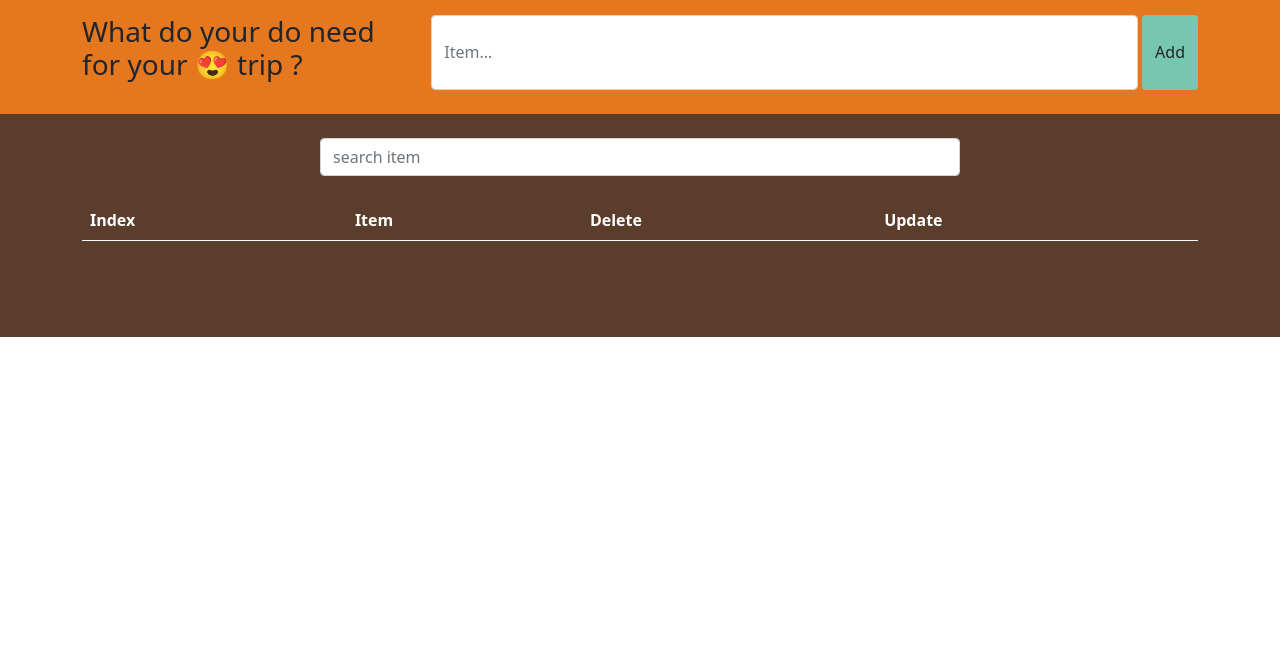
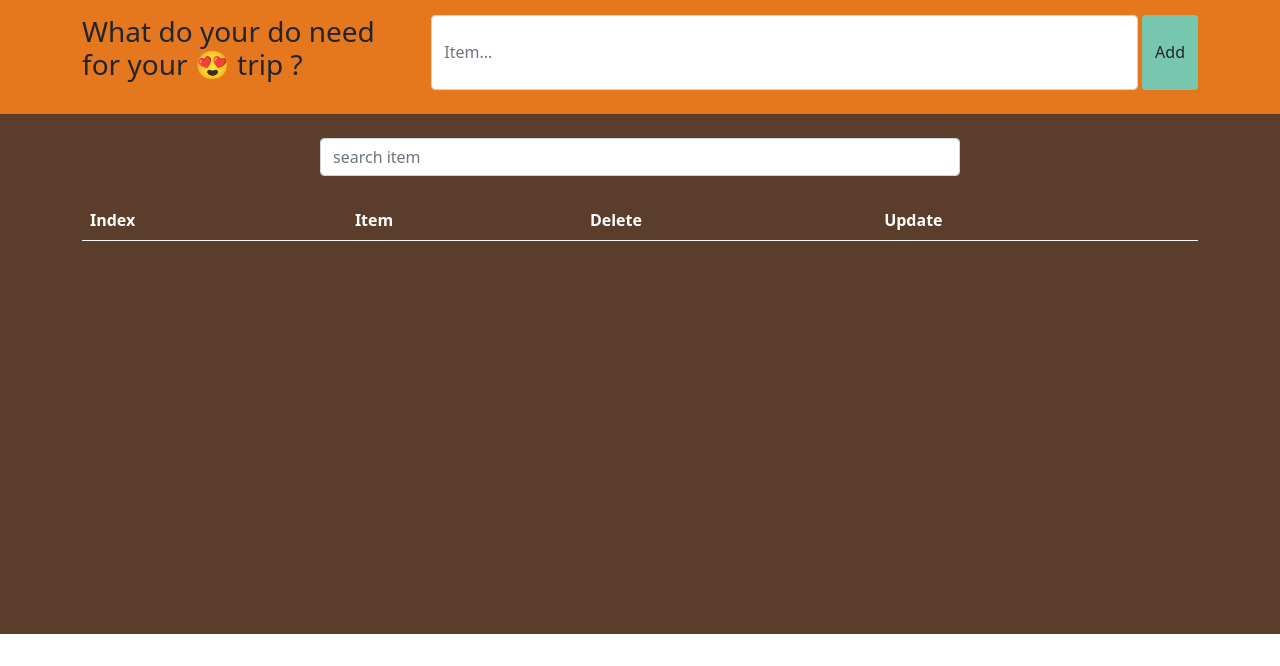
Before and after one commit to Mayar78/crud, a plain HTML site: page index.html in a window 1280 px wide. Shown: the part 134-800 px from the top of the page. Drawn offline with nearby package versions, Linux system fonts and the light colour scheme.

Commit message:
second commit

```diff
--- a/css/style.css
+++ b/css/style.css
@@ -2,6 +2,10 @@
     box-sizing: border-box;
     padding: 0;
     margin: 0;
+    /* height: 100vh; */
+}
+.lists{
+     min-height: 65vh;
 }
 
 h1{
--- a/index.html
+++ b/index.html
@@ -19,6 +19,7 @@
     <title>Trip</title>
   </head>
   <body>
+   <div class="all">
     <h1 class="text-center py-4 mb-0">🌴 Far away 💼</h1>
 
     <div class="input_Form">
@@ -82,6 +83,7 @@
         </div>
       </div>
     </div>
+   </div>
     <script
       type="text/javascript"
       src="https://cdn.jsdelivr.net/npm/toastify-js"
```
